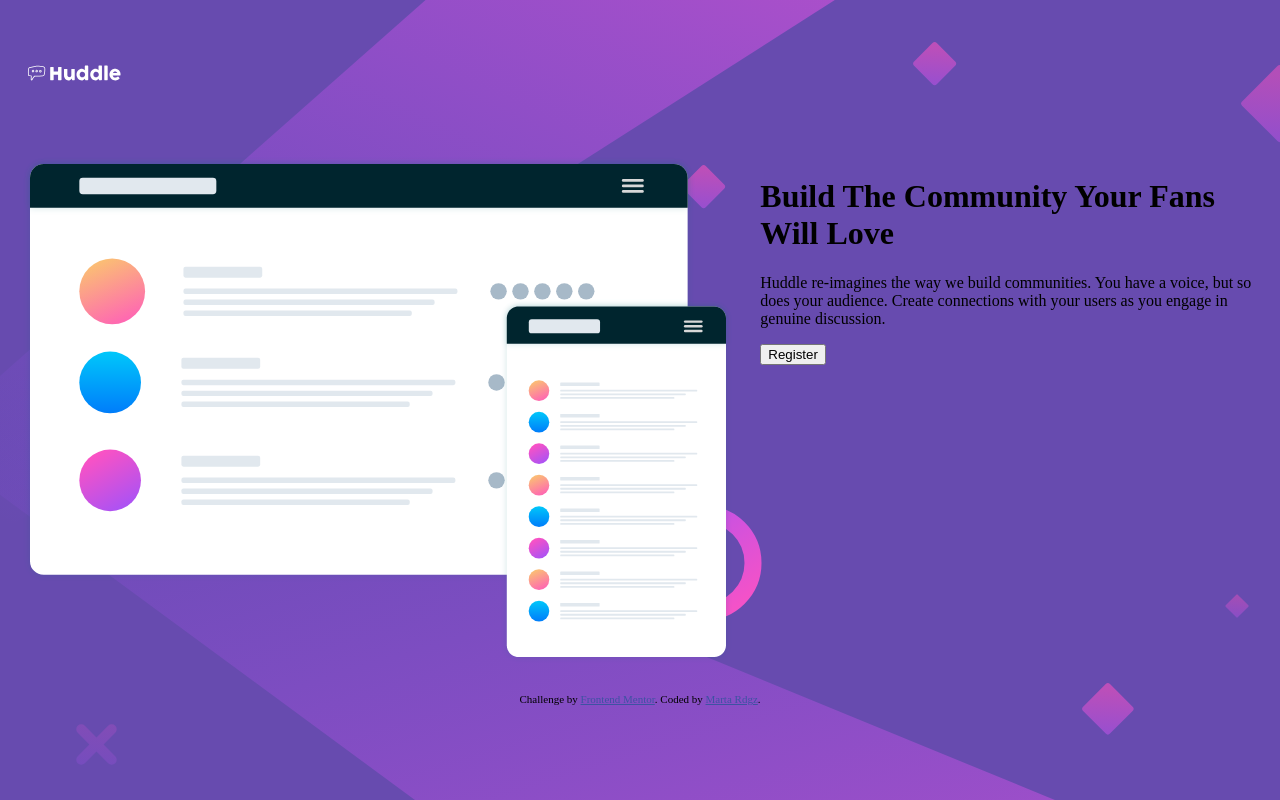
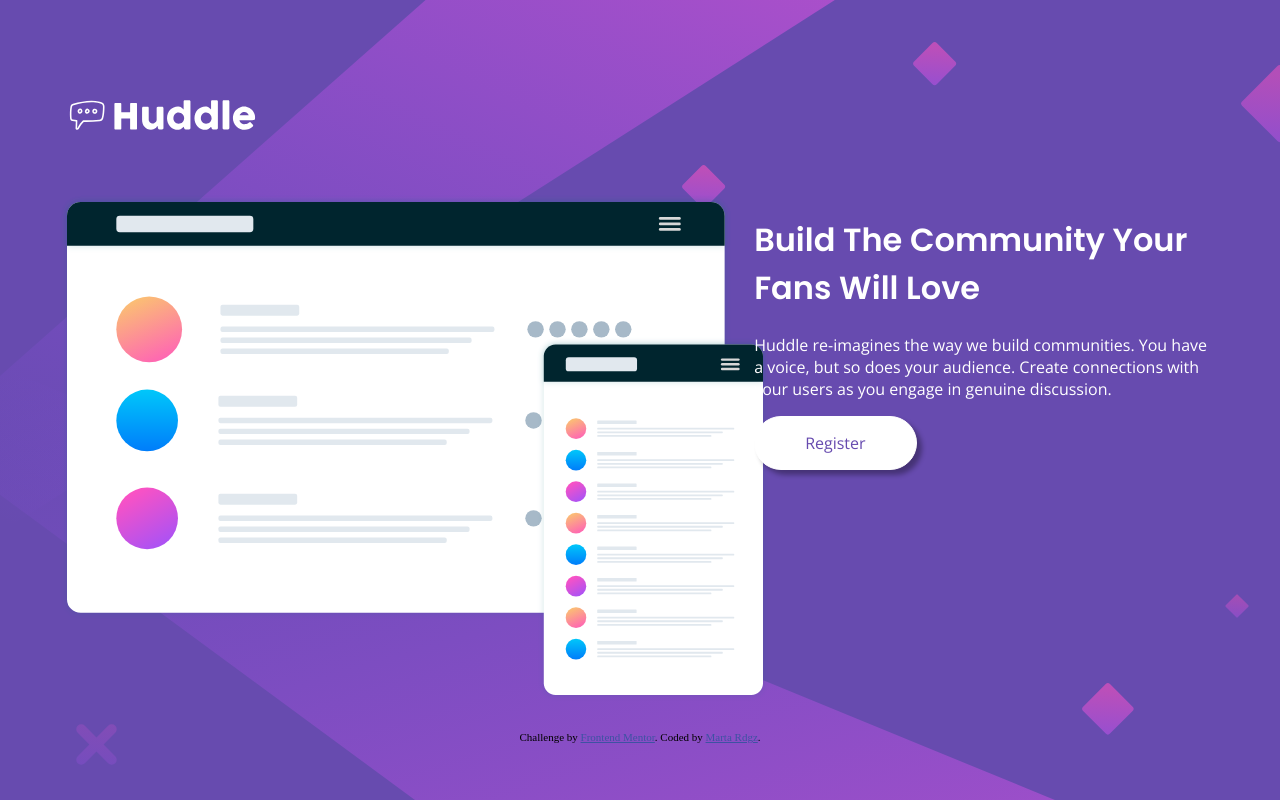
Before and after one commit to marta-00/LandingPage, a plain HTML site: page index.html in a window 1280 px wide. Drawn offline with nearby package versions, Linux system fonts and the light colour scheme.

Commit message:
modified:   style.css

```diff
--- a/style.css
+++ b/style.css
@@ -6,13 +6,47 @@
 body {
     background-color: var(--violet);
     background-image: url(./images/bg-desktop.svg);
+    margin: 0 20px;
+    padding: 0 25px;
+}
+header {
+    height: 150px;
+    justify-items: center;
 }
 
 header img {
-    height: 100px;
-    width: 100px;
+    height: 200px;
+    width: 200px;
 }
 
+main h1{
+    color: white;
+    font-family: 'Poppins', sans-serif;
+}
+
+main p {
+    color: white;
+    font-family: 'Open Sans', sans-serif;
+}
+
+main button {
+    display: inline;
+    background-color: white;
+    border: 1px solid white;
+    border-radius: 50px;
+    color: var(--violet);
+    padding: 15px 50px;
+    box-shadow: 5px 5px 5px hsla(0, 0%, 0%, 0.326);
+    font-family: 'Open Sans', sans-serif;
+    font-size: 1em;
+
+}
+
+main button:hover {
+    border: 1px solid var(--SoftMagenta);
+    background-color: var(--SoftMagenta);
+    color: white;
+}
 .attribution { font-size: 11px; text-align: center; }
 
 .attribution a { color: hsl(228, 45%, 44%); }
```
